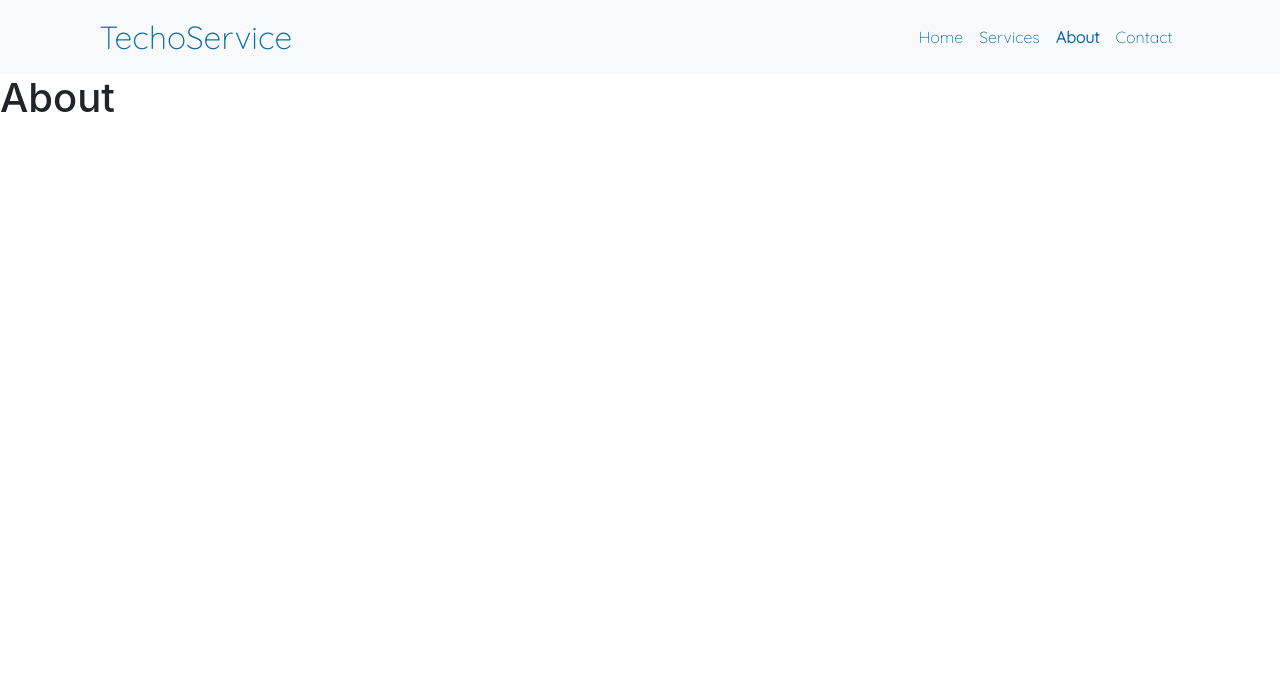
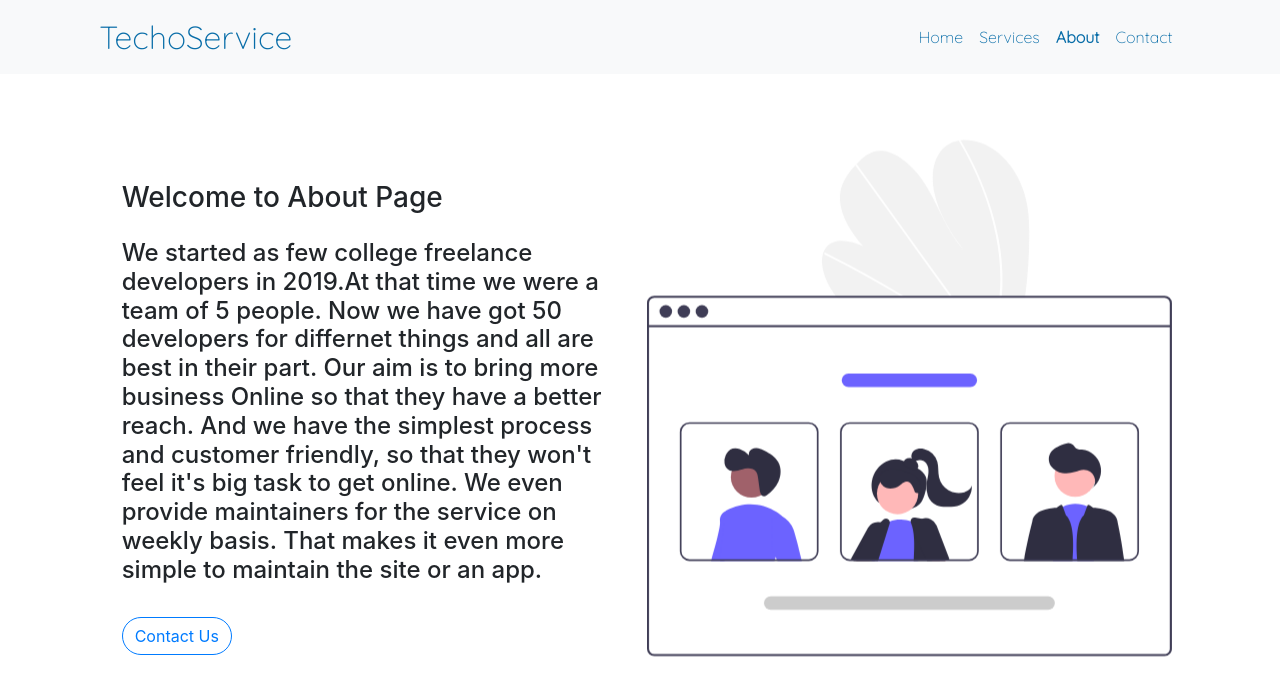
Before and after one commit to umangag07/Reactjs-Projects, a React (Create React App) app in the folder techo_service-website/: page /about in a window 1280 px wide. Shown: the top 696 px of the page. Built offline with nearby package versions, Linux system fonts and the light colour scheme.

Commit message:
Made the common componnent for the home and about us page

```diff
--- a/techo_service-website/src/About.jsx
+++ b/techo_service-website/src/About.jsx
@@ -1,9 +1,22 @@
 import React from 'react'
+import CommonComp from './CommonComp'
+import web from '../src/images/Team_page.svg'
 
 const About = ()=>{
     return(
         <>
-          <h1> About</h1>
+          <CommonComp
+           name="Welcome to About Page"
+           brand_name=""
+           sub_head="We started as few college freelance developers in 2019.At that time we were a team of 5 people.
+           Now we have got 50 developers for differnet things and all are best in their part. Our aim is to bring more
+           business Online so that they have a better reach. And we have the simplest process and customer friendly,
+           so that they won't feel it's big task to get online. We even provide maintainers for the service on weekly basis.
+           That makes it even more simple to maintain the site or an app. "
+           visit='/contact'
+           btnName="Contact Us"
+           imgsrc={web}
+          />
         </>
     )
 
--- /dev/null
+++ b/techo_service-website/src/CommonComp.js
@@ -0,0 +1,43 @@
+import React from "react";
+import { NavLink } from "react-router-dom";
+import web from '../src/images/building_websites.svg'
+import 'animate.css'
+const CommonComp = (props) => {
+  return (
+    <>
+      <section id="header" className="d-flex align-items-center">
+        <div className="container-fluid">
+          <div className="row">
+            <div className="col-10 mx-auto">
+              <div className="row">
+              <div className="col-md-6 pt-7 pt-lg-0 order-2 order-lg-1 d-flex justify-content-center flex-column">
+                <h3 className="mt-5">
+                {props.name}
+                  <strong className="navbar-brand-content">
+                    {props.brand_name}
+                  </strong>
+                </h3>
+                <h4 className="my-3">
+                  {props.sub_head}
+                </h4>
+                <div className="mt-3">
+                  <NavLink to={props.visit} className="btn btn-outline-primary ">
+                    {props.btnName}
+                  </NavLink>
+                </div>
+              </div>
+              <div className="col-lg-4 order-2 order-lg-1 mt-2  d-flex justify-content-center flex-column header-img">
+                <div className="animate__animated animate__pulse animate__infinite">
+                  <img src={props.imgsrc} className="img-animation" width="500px" height="500px" alt="img"/>
+                </div>
+              </div>
+              </div>
+            </div>
+          </div>
+        </div>
+      </section>
+    </>
+  );
+};
+
+export default CommonComp;
--- a/techo_service-website/src/Home.jsx
+++ b/techo_service-website/src/Home.jsx
@@ -1,42 +1,19 @@
 import React from "react";
-import { NavLink } from "react-router-dom";
+
 import web from '../src/images/building_websites.svg'
 import 'animate.css'
+import CommonComp from "./CommonComp";
 const Home = () => {
   return (
     <>
-      <section id="header" className="d-flex align-items-center">
-        <div className="container-fluid">
-          <div className="row">
-            <div className="col-10 mx-auto">
-              <div className="row">
-              <div className="col-md-6 pt-7 pt-lg-0 order-2 order-lg-1 d-flex justify-content-center flex-column">
-                <h3 className="mt-5">
-                  Your business will reach out to Millions by getting online,
-                  <strong className="navbar-brand-content">
-                    TechoService{" "}
-                  </strong>{" "}
-                  is all you need.{" "}
-                </h3>
-                <h4 className="my-3">
-                  You will get full web & mobile app solution for your business.
-                </h4>
-                <div className="mt-3">
-                  <NavLink to="/services" className="btn btn-outline-primary ">
-                    Get Started
-                  </NavLink>
-                </div>
-              </div>
-              <div className="col-lg-4 order-2 order-lg-1 mt-2  d-flex justify-content-center flex-column header-img">
-                <div className="animate__animated animate__pulse animate__infinite">
-                  <img src={web} className="img-animation" width="500px" height="500px" alt="img"/>
-                </div>
-              </div>
-              </div>
-            </div>
-          </div>
-        </div>
-      </section>
+      <CommonComp
+      name="Your business will reach out to Millions by getting online, all you need is"
+      brand_name="TechoService."
+      sub_head="You will get full web & mobile app solution for your business."
+      visit='/services'
+      btnName="Get Started"
+      imgsrc={web}
+      />
     </>
   );
 };
--- a/techo_service-website/src/Index.css
+++ b/techo_service-website/src/Index.css
@@ -11,6 +11,7 @@
 .navbar-brand-content{
     font-size: 2rem;
     color:rgb(3, 122, 190) !important;
+    display: flex;
 }
 .menu_item{
     font-weight: 1000;
@@ -24,6 +25,9 @@
     color: rgb(1, 71, 71) !important;
 }
 
+#header{
+    min-height: 80vh;
+}
 #header .btn{
     border-radius: 50px;
     transition: 0.6s;
```
Also changed, not shown: techo_service-website/src/images/Team_page.svg (added).
